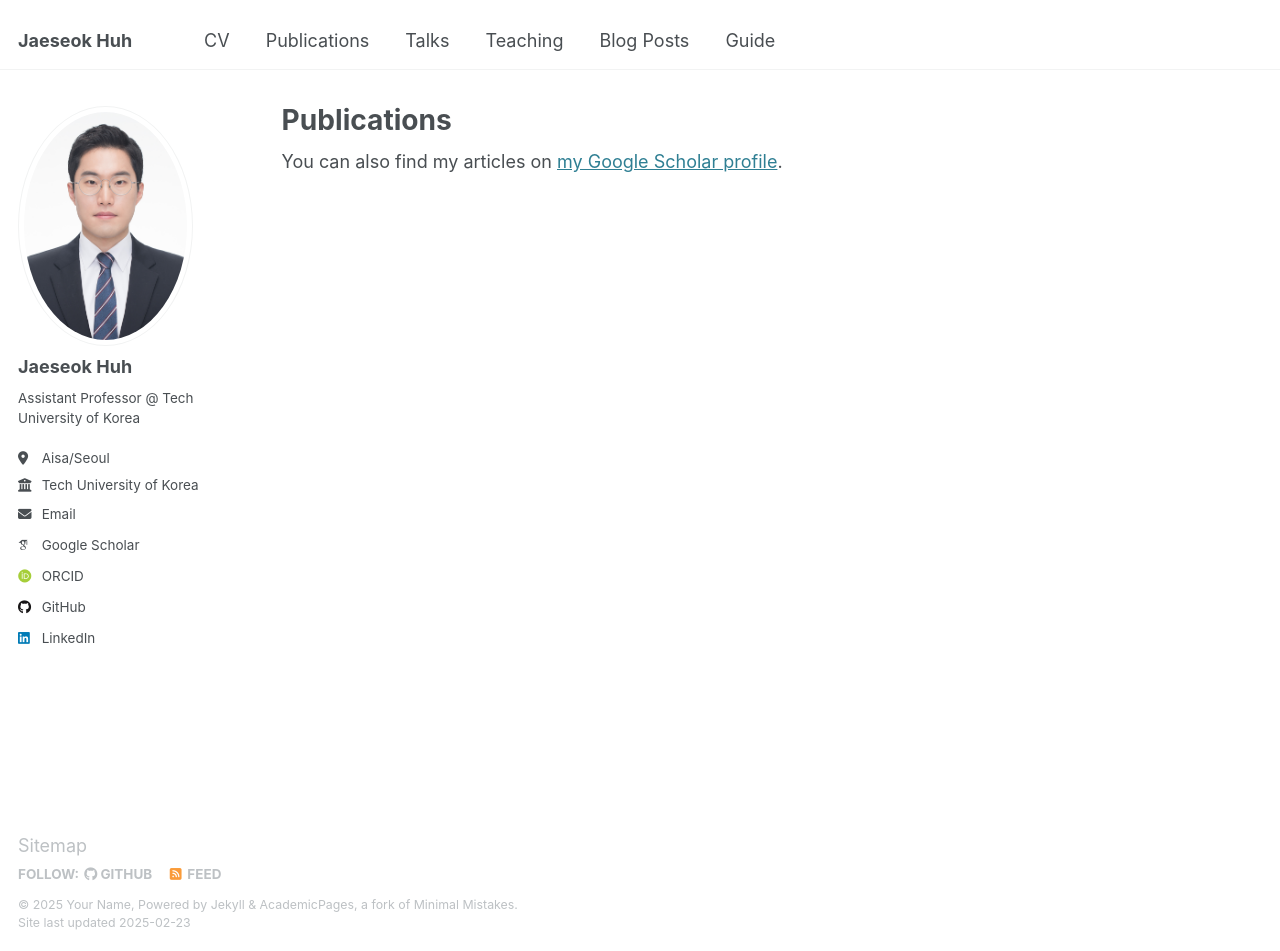
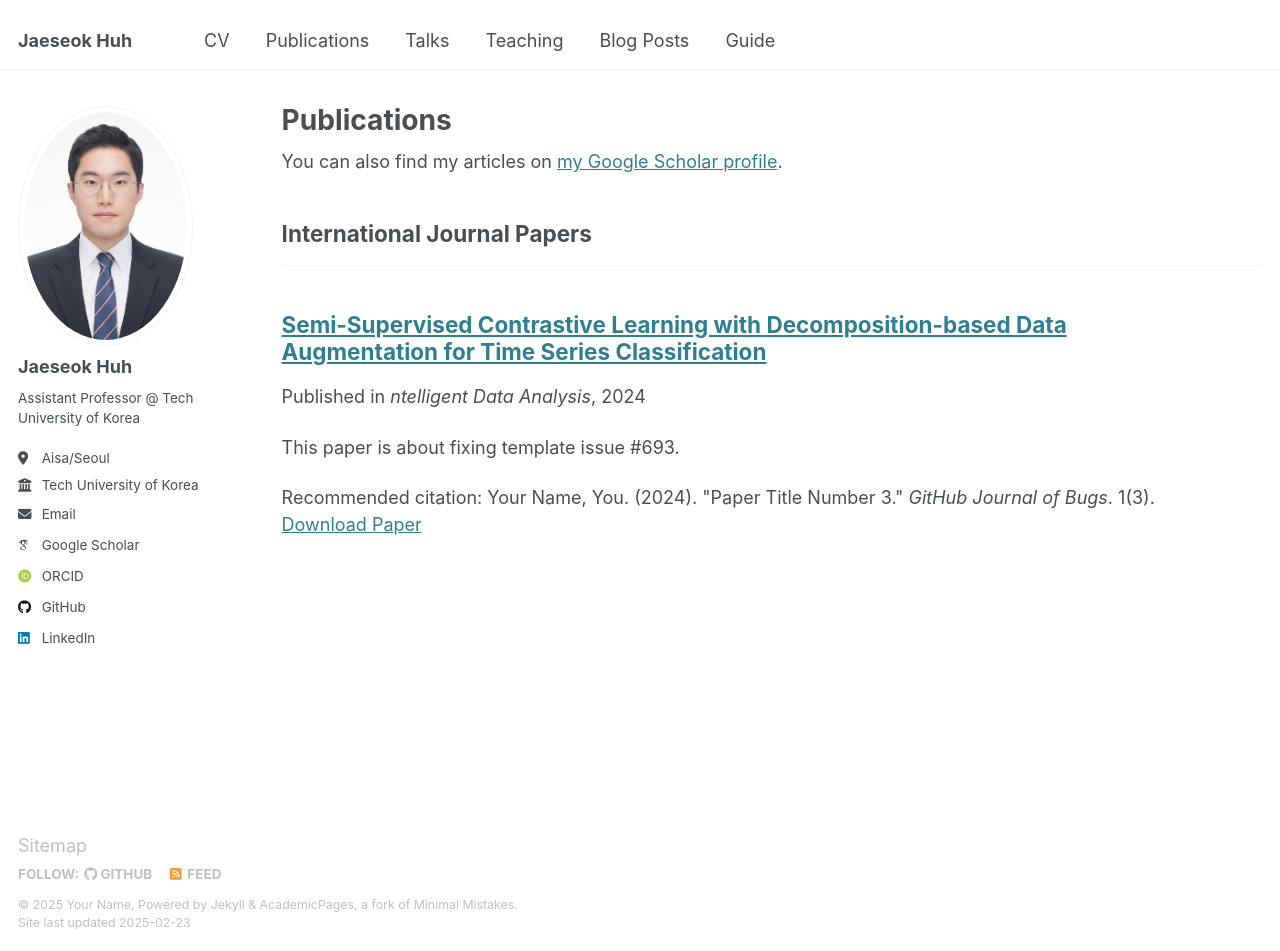
Before and after one commit to LaonHJS/laonhjs.github.io, a Jekyll site: the page built from _pages/publications.html, in a window 1280 px wide and 951 px high. Built offline with Jekyll 4.4.1, drawn with Linux system fonts in a browser that asks for light colours; some web fonts are replaced; a file with an impossible date is left out; part of the change alters nothing that is shown.

Commit message:
Update 2024-02-17-paper-title-number-4.md

```diff
--- a/_publications/2024-02-17-paper-title-number-4.md
+++ b/_publications/2024-02-17-paper-title-number-4.md
@@ -4,7 +4,7 @@ collection: publications
 category: inter_journal
 permalink: /publication/contrastive
 excerpt: 'This paper is about fixing template issue #693.'
-date: to Appear in Intelligent Data Analysis
+date: 2024-05-30
 venue: 'ntelligent Data Analysis'
 paperurl: 'http://academicpages.github.io/files/paper3.pdf'
 citation: 'Your Name, You. (2024). &quot;Paper Title Number 3.&quot; <i>GitHub Journal of Bugs</i>. 1(3).'
```
